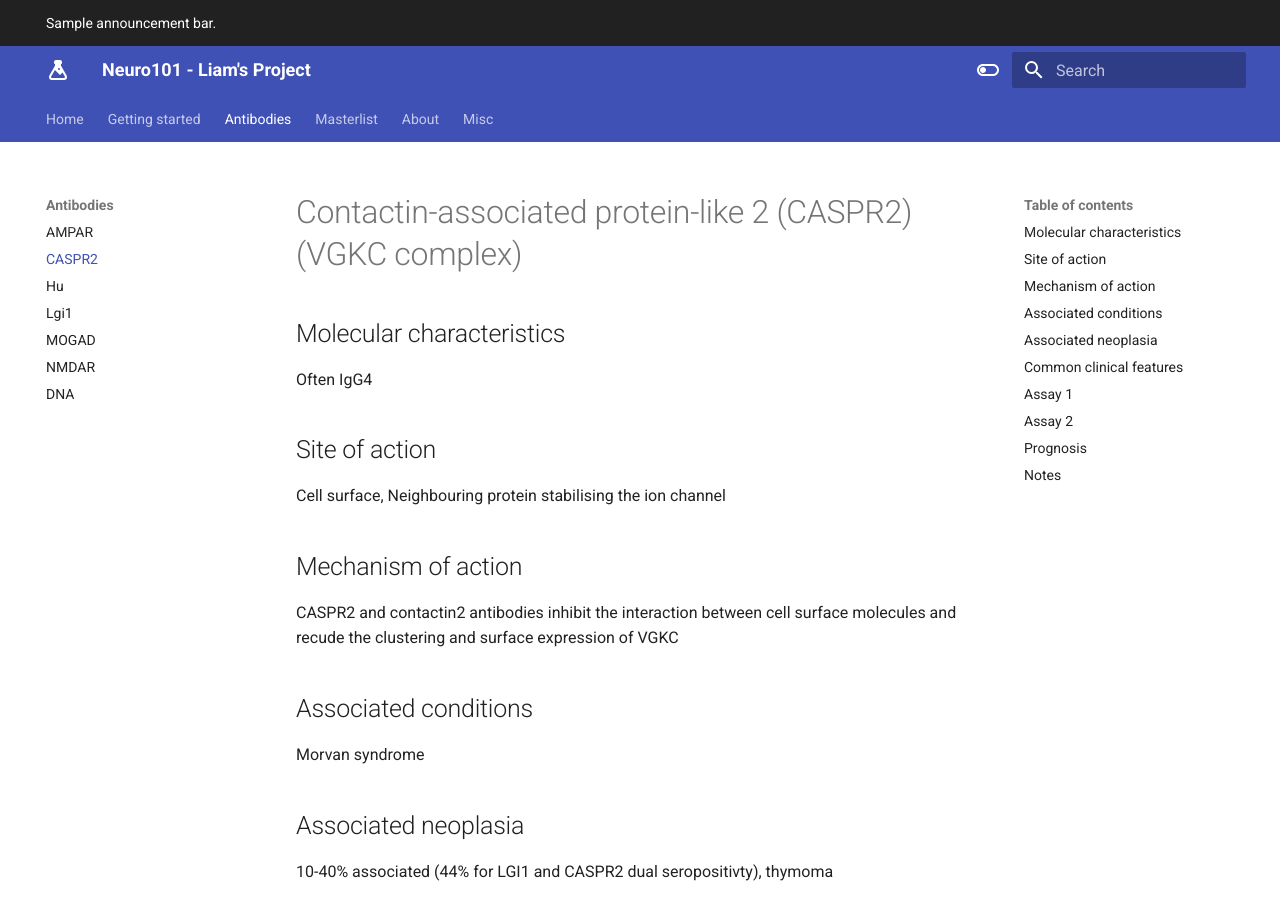
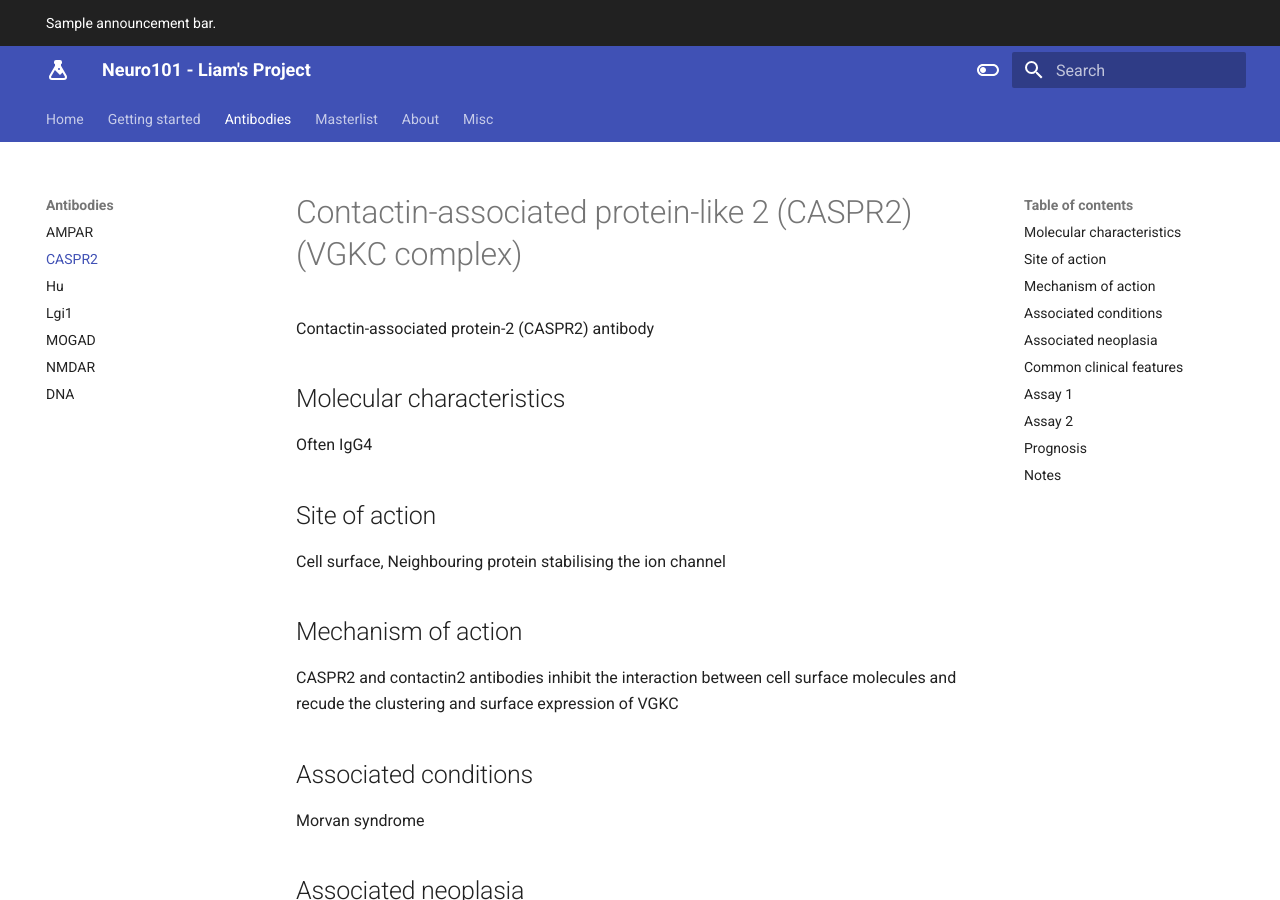
Before and after one commit to monchee/liamsproject, an MkDocs documentation site: the page built from docs/antibodies/caspr2.md, in a window 1280 px wide and 900 px high. Built offline with MkDocs 1.6.1 and Material for MkDocs 9.7.7, drawn with Linux system fonts in a browser that asks for light colours.

Commit message:
Added alternate name

```diff
--- a/docs/antibodies/caspr2.md
+++ b/docs/antibodies/caspr2.md
@@ -1,4 +1,6 @@
 # Contactin-associated protein-like 2 (CASPR2) (VGKC complex)
+
+Contactin-associated protein-2 (CASPR2) antibody
 
 ## Molecular characteristics
 Often IgG4
```
